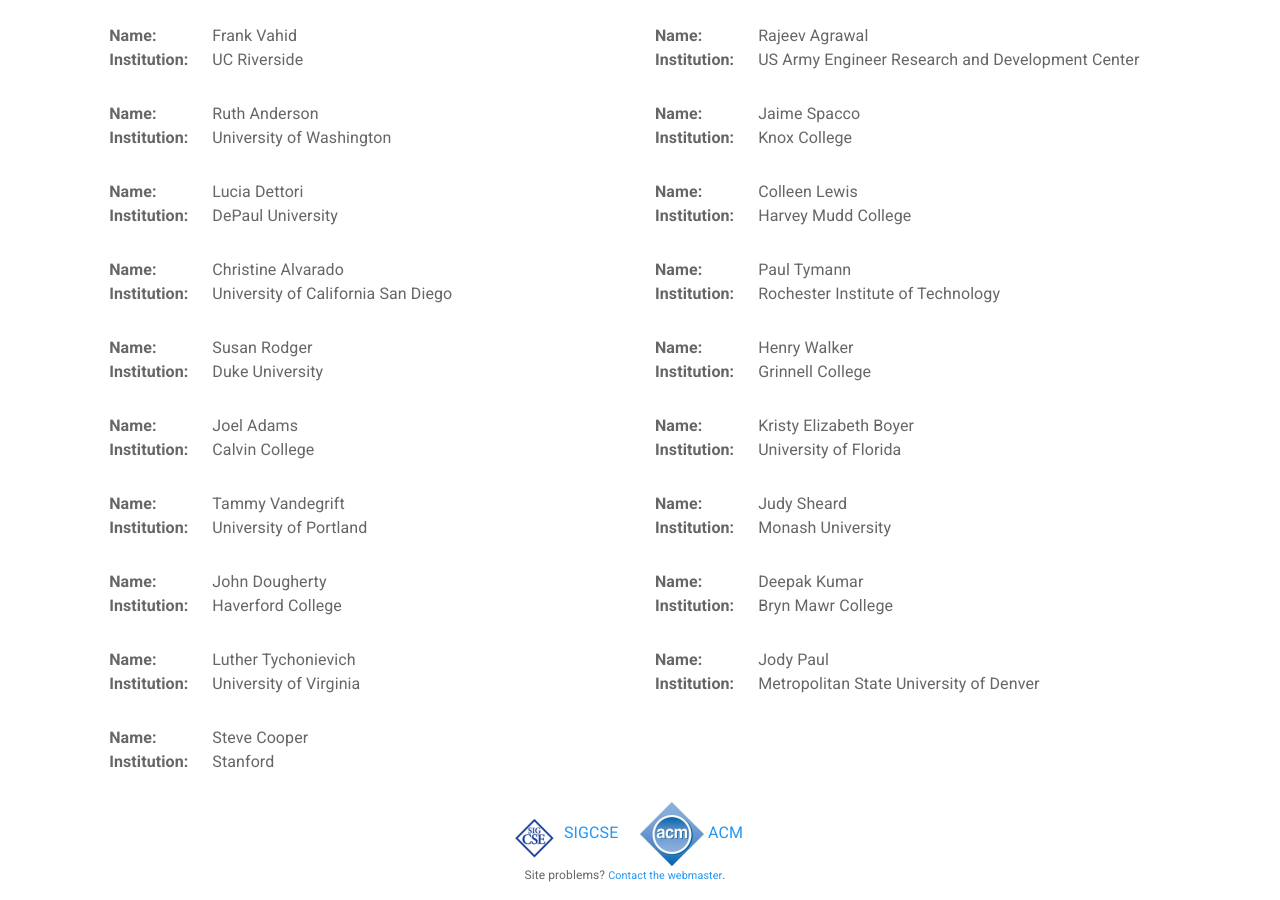
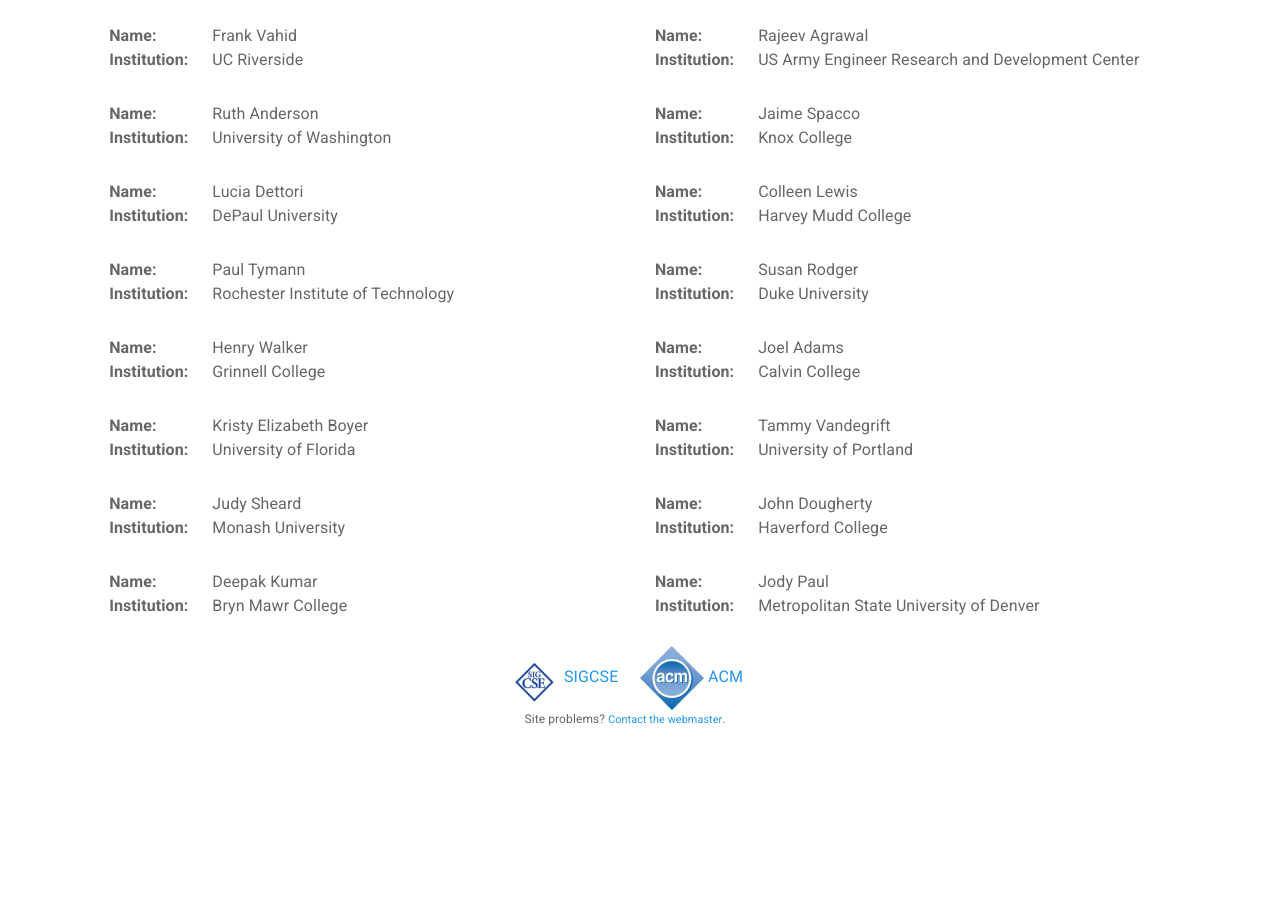
Before and after one commit to sigcsets/sigcse2018, a Jekyll site: the page built from info/committees.md, in a window 1280 px wide and 900 px high, scrolled down 5451 px. Built offline with Jekyll 4.4.1, drawn with Linux system fonts in a browser that asks for light colours; after the commit the page ends 6249 px from its top, so only the background shows below that.

Commit message:
APC update

```diff
--- a/_data/committees.yaml
+++ b/_data/committees.yaml
@@ -376,8 +376,6 @@
       inst: DePaul University
     - name: Colleen Lewis
       inst: Harvey Mudd College
-    - name: Christine Alvarado
-      inst: University of California San Diego
     - name: Paul Tymann
       inst: Rochester Institute of Technology
     - name: Susan Rodger
@@ -396,12 +394,8 @@
       inst: Haverford College
     - name: Deepak Kumar
       inst: Bryn Mawr College
-    - name: Luther Tychonievich
-      inst: University of Virginia
     - name: Jody Paul
       inst: Metropolitan State University of Denver
-    - name: Steve Cooper
-      inst: Stanford
 #   - name: Eric Aaron
 #     inst: Vassar College
 #     #email: eaaron@cs.vassar.edu
```
